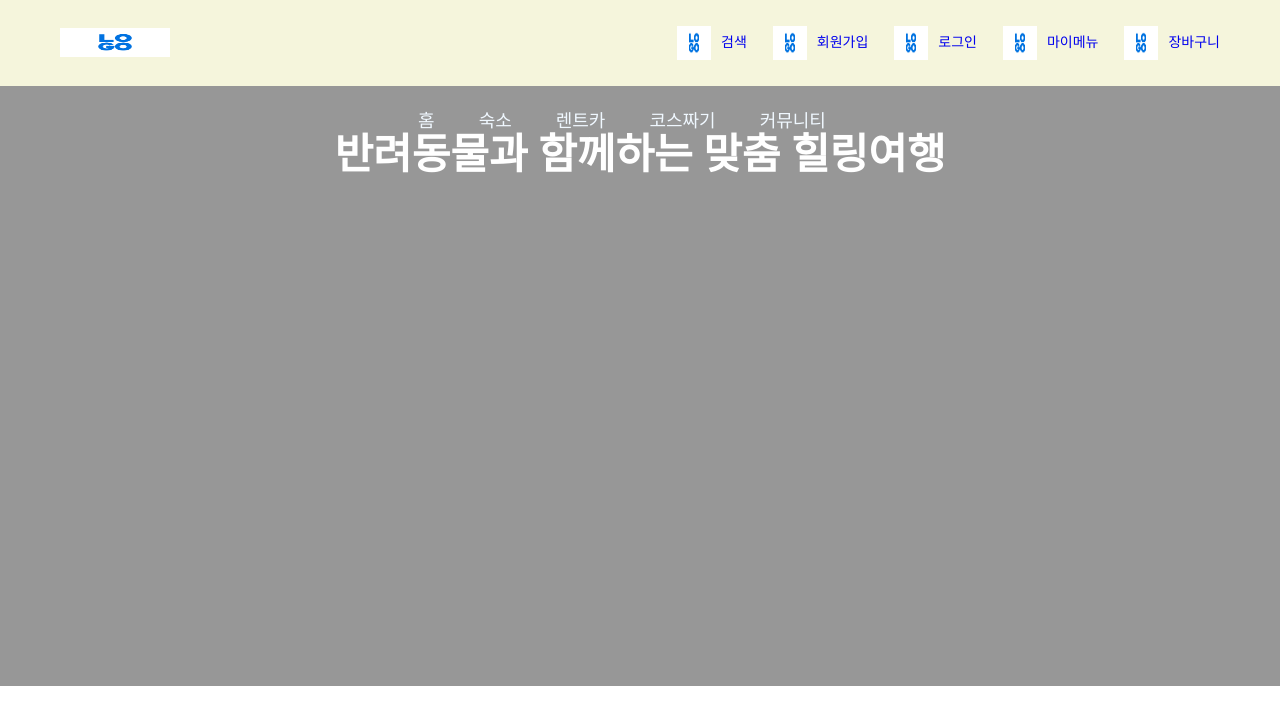
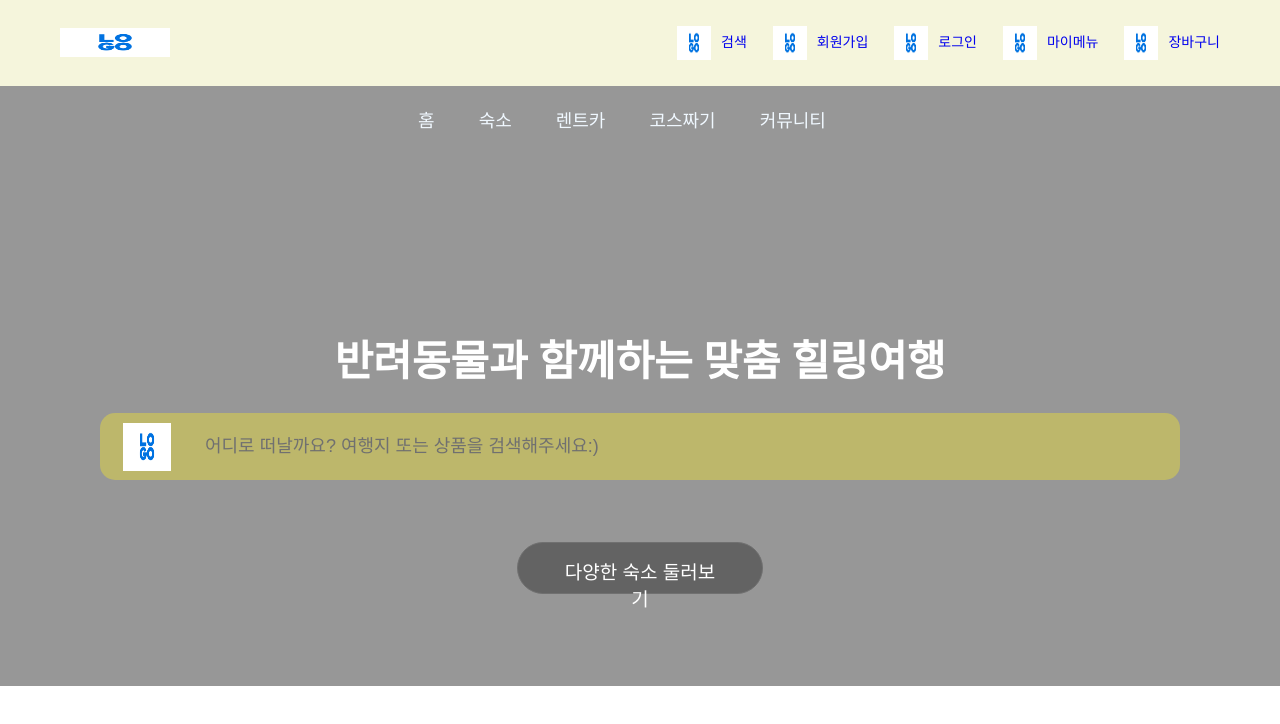
Before and after one commit to cjy0019/FITPET, a React (Create React App) app in the folder fitpet/: page / in a window 1280 px wide. Shown: the top 724 px of the page. Built offline with nearby package versions, Linux system fonts and the light colour scheme; a web font is replaced by a local one.

Commit message:
feat : 메인페이지 배너 UI 구현 완료[#26]
- MiddleSizeButton css height 속성 추가.
- 배너 UI 완료.

```diff
--- a/fitpet/src/common/buttons/middle-size/MiddleSizeButton.jsx
+++ b/fitpet/src/common/buttons/middle-size/MiddleSizeButton.jsx
@@ -5,6 +5,7 @@ const MiddleSizeButton = (props) => {
   const {
     text,
     children,
+    height,
     bgc,
     _onClick,
     br,
@@ -27,6 +28,7 @@ const MiddleSizeButton = (props) => {
     dp: 'inline-block',
     color: color,
     width: width,
+    height: height,
     pt: pt,
     pb: pb,
     pl: pl,
@@ -64,6 +66,7 @@ MiddleSizeButton.defaultProps = {
 
 const StyledButton = styled.button`
   width: ${(props) => props.width};
+  height: ${(props) => props.height};
   cursor: pointer;
   font-size: ${(props) => props.fs};
   font-weight: ${(props) => props.fw};
--- a/fitpet/src/components/mainpage/banner/Banner.jsx
+++ b/fitpet/src/components/mainpage/banner/Banner.jsx
@@ -1,14 +1,36 @@
 import React from 'react';
 import styled from 'styled-components';
+import { MiddleSizeButton } from '../../../common';
 import Font from '../../../common/fonts/Font';
 import MainNav from './MainNav';
 
 const banner = () => {
   return (
     <BannerWrappr>
+      {/* 네비게이션 */}
       <MainNav />
 
-      <Font color='#ffffff'>반려동물과 함께하는 맞춤 힐링여행</Font>
+      {/* title */}
+      <Font color='#ffffff' margin='20.3rem 0 0 0'>
+        반려동물과 함께하는 맞춤 힐링여행
+      </Font>
+
+      {/* 검색창 */}
+      <SearchInput placeholder='어디로 떠날까요? 여행지 또는 상품을 검색해주세요:)'></SearchInput>
+
+      <MiddleSizeButton
+        text='다양한 숙소 둘러보기'
+        fs='1.9rem'
+        width='24.6rem'
+        br='2.6rem'
+        pt='1.4rem'
+        pb='1.4rem'
+        pr='4.2rem'
+        pl='4.2rem'
+        mt='6.2rem'
+        bgc='#636363'
+        height='5.2rem'
+        color='#ffffff'></MiddleSizeButton>
     </BannerWrappr>
   );
 };
@@ -23,4 +45,26 @@ const BannerWrappr = styled.div`
   background-color: #979797;
 `;
 
+const SearchInput = styled.input`
+  width: 108rem;
+  padding: 2.3rem 0 2.3rem 10.5rem;
+  border-radius: 1.5rem;
+  border: none;
+  outline: none;
+  margin-top: 3rem;
+  font-size: 1.8rem;
+
+  background-color: darkkhaki;
+  background-image: url('/img/logo-social.png');
+  background-size: 4.8rem 4.8rem;
+  background-position: 2.3rem center;
+  background-repeat: no-repeat;
+
+  &::placeholder {
+    color: #707070;
+    font-weight: 500;
+    font-size: 1.8rem;
+  }
+`;
+
 export default banner;
--- a/fitpet/src/components/mainpage/banner/MainNav.jsx
+++ b/fitpet/src/components/mainpage/banner/MainNav.jsx
@@ -4,7 +4,7 @@ import styled from 'styled-components';
 
 const MainNav = () => {
   return (
-    <nav>
+    <StyledNav>
       <ListWrapper>
         <MenuLi>
           <NavLink to='/'>홈</NavLink>
@@ -22,9 +22,14 @@ const MainNav = () => {
           <NavLink to='community'>커뮤니티</NavLink>
         </MenuLi>
       </ListWrapper>
-    </nav>
+    </StyledNav>
   );
 };
+
+const StyledNav = styled.nav`
+  min-height: 2.6rem;
+`;
+
 const ListWrapper = styled.ul`
   display: flex;
 `;
```
